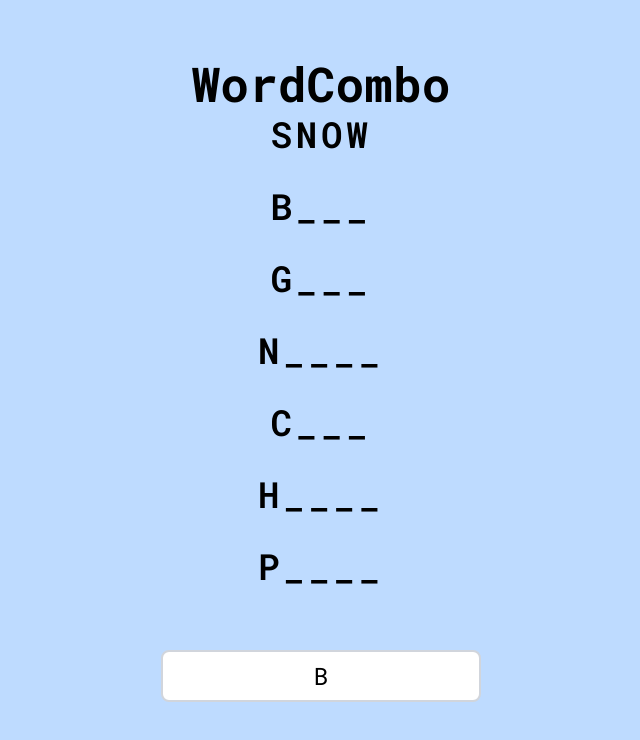
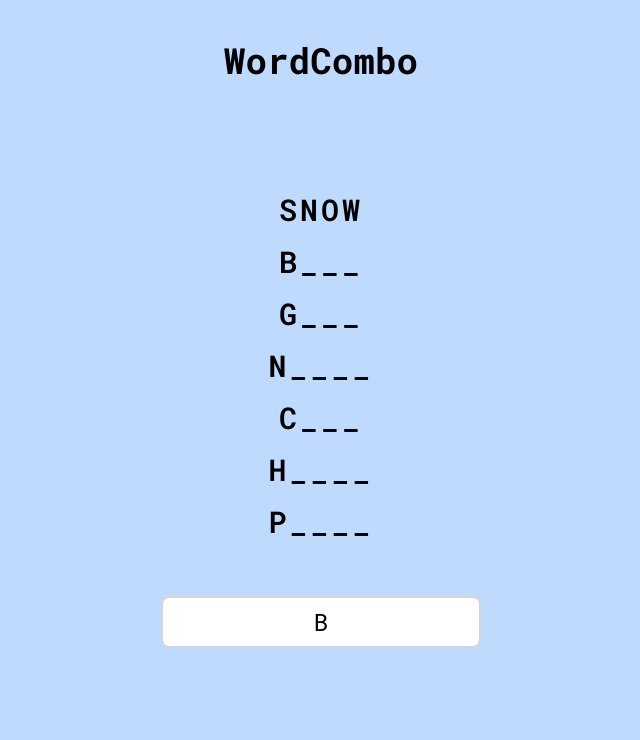
Before and after one commit to NguyenHChinh/wordcombo, a React (Vite) app: page / in a window 1280 px wide. Shown: the top 740 px of the page, without its empty margins (319-959 px from the left). Built offline with nearby package versions, Linux system fonts and the light colour scheme.

Commit message:
refactor: simplify word display logic and adjust heading size

```diff
--- a/src/App.jsx
+++ b/src/App.jsx
@@ -3,7 +3,6 @@ import './App.css'
 
 function App() {
   const [combo, setCombo] = useState([])
-  const [previousWord, setPreviousWord] = useState('')
   const [hints, setHints] = useState([0, 1, 1, 1, 1, 1 , 1])
   const [currentIndex, setCurrentIndex] = useState(1)
   const [shownCombo, setShownCombo] = useState([])
@@ -58,9 +57,9 @@ function App() {
 
     // Cycling through each word in the combo
     for (let i = 1; i < tempHints.length; i++) {
-      let comboHints = newCombo[i].substring(0, tempHints[i]);
-      let comboBlanks = '_'.repeat(newCombo[i].length - tempHints[i]);
-      newCombo[i] = comboHints + comboBlanks;
+      let shown = newCombo[i].substring(0, tempHints[i]);
+      let blanks = '_'.repeat(newCombo[i].length - tempHints[i]);
+      newCombo[i] = shown + blanks;
     }
 
     if (input.length > tempHints[currentIndex]) {
@@ -74,17 +73,19 @@ function App() {
 
   return (
     <div className='app-container flex flex-col items-center justify-center h-screen bg-blue-200'>
-      <h1 className='absolute text-5xl font-bold text-center top-15'>
+      <h1 className='absolute text-4xl font-bold text-center top-10'>
         WordCombo
       </h1>
 
-      {shownCombo.map((word, index) => (
-        <div key={index} className='word-container flex items-center justify-center'>
-          <div className='bg-transparent my-4'>
-            <h2 className='text-4xl tracking-widest font-semibold'>{word}</h2>
+      <div className='mt-8'>
+        {shownCombo.map((word, index) => (
+          <div key={index} className='word-container flex items-center justify-center'>
+            <div className='bg-transparent my-2'>
+              <h2 className='text-3xl tracking-widest font-semibold'>{word}</h2>
+            </div>
           </div>
-        </div>
-      ))}
+        ))}
+      </div>
 
       <div className='input-container flex items-center justify-center mt-12'>
         <input
@@ -93,7 +94,6 @@ function App() {
           value={input}
           onChange={handleInputChange}
           maxLength={combo[currentIndex]?.length || 10}
-          placeholder={previousWord}
         />
       </div>
     </div>
```
